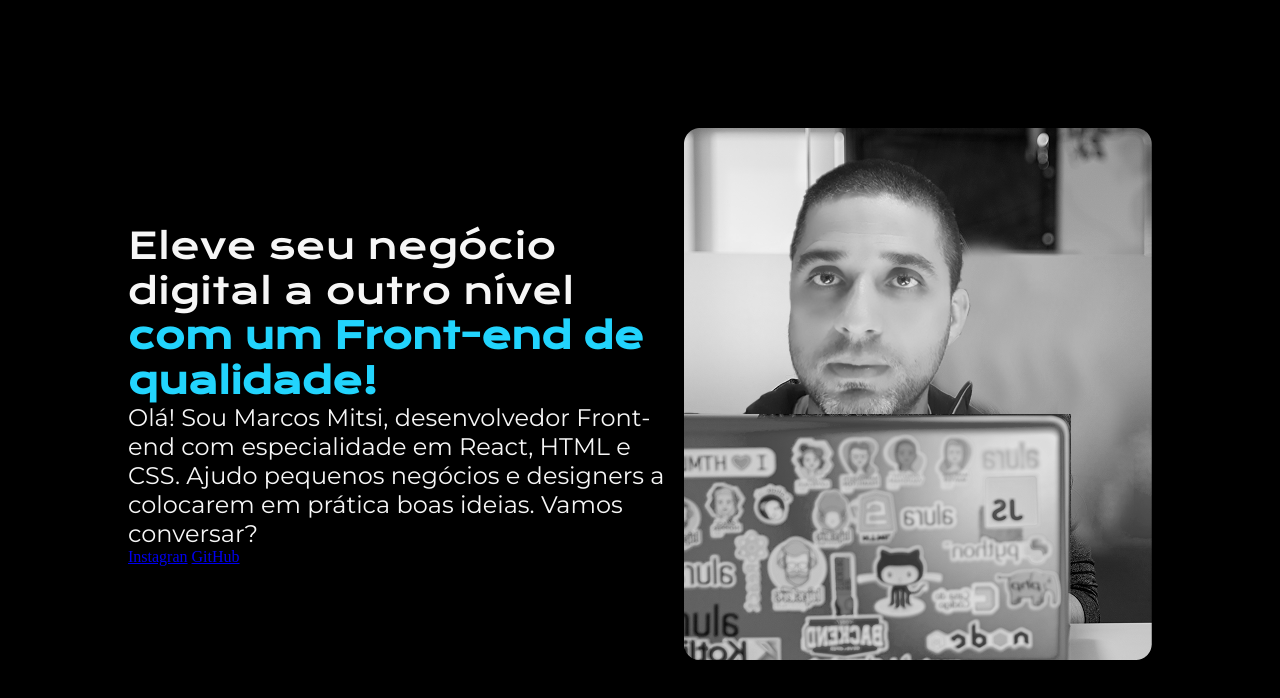
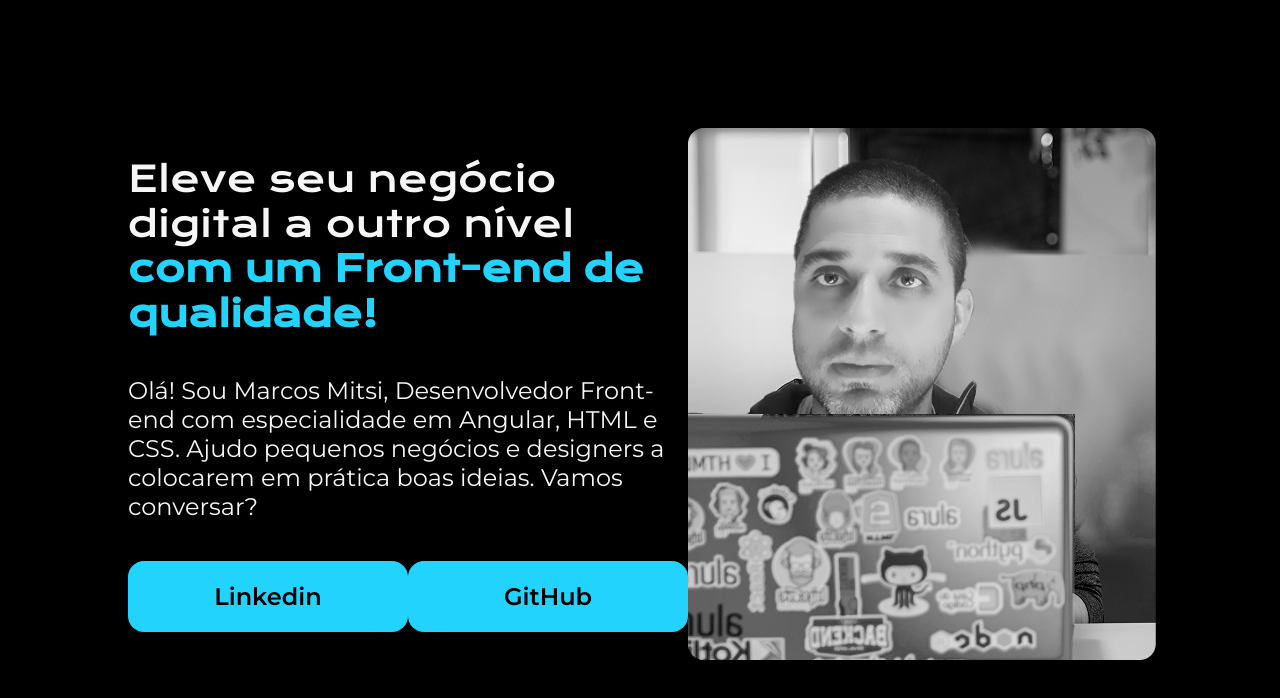
Before and after one commit to marcosmitsi/A-partir-do-zero-HTML-e-CSS, a plain HTML site: page index.html in a window 1280 px wide. Drawn offline with nearby package versions, Linux system fonts and the light colour scheme.

Commit message:
Classes, posicionamento e flexbox

```diff
--- a/css/style.css
+++ b/css/style.css
@@ -27,6 +27,9 @@ body {
 
 .apresentacao__conteudo {
     width: 615px;
+    display: flex;
+    flex-direction: column ;
+    gap: 40px;
 }
 
 .apresentacao__conteudo__titulo {
@@ -43,3 +46,21 @@ body {
     font-optical-sizing: auto;
     font-weight: 400;
 }
+
+.apresentacao__conteudo__links {
+    display: flex;
+    justify-content: space-between;
+}
+
+.apresentacao__conteudo__links_link {
+    background-color: #22D4FD;
+    font-family: "Montserrat", sans-serif;
+    font-weight: 600;
+    color: #000000;
+    font-size: 24px;
+    width: 280px;
+    text-align: center;
+    text-decoration: none;
+    border-radius: 16px;
+    padding: 21px 0;
+}
--- a/index.html
+++ b/index.html
@@ -15,12 +15,16 @@
     </header>
     <main class="apresentacao">
         <section class="apresentacao__conteudo">
-            <h1 class="apresentacao__conteudo__titulo">Eleve seu negócio digital a outro nível <strong class="titulo-destaque">com um Front-end de
+            <h1 class="apresentacao__conteudo__titulo">Eleve seu negócio digital a outro nível <strong
+                    class="titulo-destaque">com um Front-end de
                     qualidade!</strong></h1>
-            <p class="apresentacao__conteudo__texto">Olá! Sou Marcos Mitsi, desenvolvedor Front-end com especialidade em React, HTML e CSS. Ajudo pequenos
+            <p class="apresentacao__conteudo__texto">Olá! Sou Marcos Mitsi, Desenvolvedor Front-end com especialidade em
+                Angular, HTML e CSS. Ajudo pequenos
                 negócios e designers a colocarem em prática boas ideias. Vamos conversar?</p>
-            <a href="https://instagran.com">Instagran</a>
-            <a href="https://github.com">GitHub</a>
+            <div class="apresentacao__conteudo__links">
+                <a class="apresentacao__conteudo__links_link" href="https://www.linkedin.com/in/marcos-mitsi/">Linkedin</a>
+                <a class="apresentacao__conteudo__links_link" href="https://github.com/marcosmitsi">GitHub</a>
+            </div>
         </section>
         <img src="imagens/marcos.png" alt="Foto Marcos Mitsi Programando">
     </main>
```
